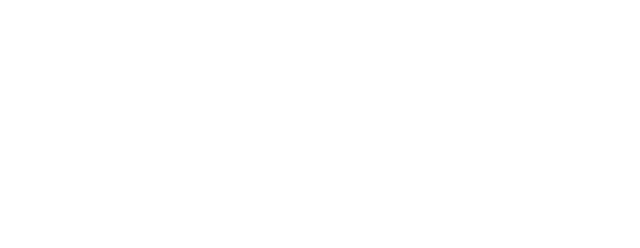
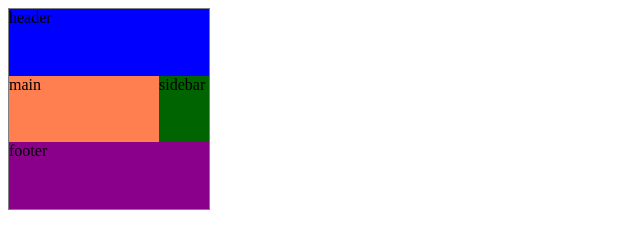
Before and after one commit to glira12/sk-training-winter-2021, a plain HTML site: page index.html in a window 1280 px wide. Shown: the whole page, without its empty margins (0-640 px from the left). Drawn offline with Linux system fonts and the light colour scheme.

Commit message:
training8

```diff
--- a/css/style.css
+++ b/css/style.css
@@ -0,0 +1,100 @@
+.container{
+    height: 200px;
+    width: 200px;
+    display: grid;
+    grid-template-columns: repeat(4, 50px);
+    grid-template-rows: auto;
+    border: 1px solid gray;
+    grid-template-areas:
+    "header header header header"
+    "main main main sidebar"
+    "footer footer footer footer";
+}
+.item-a{
+    background-color: blue;
+    grid-area: header;
+}
+.item-b{
+    background-color: coral;
+    grid-area: main;
+}
+.item-c{
+    background-color: darkgreen;
+    grid-area: sidebar;
+}
+.item-d{
+    background-color: darkmagenta;
+    grid-area: footer;
+}
+
+
+
+
+
+
+
+
+
+
+
+
+
+
+
+
+
+
+
+
+
+
+
+
+
+
+
+
+
+
+
+
+
+
+
+
+
+
+
+/* .container{
+    display: grid;
+    width: 700px;
+    height: 700px;
+    border: 1px solid gray;
+    /* grid-template-columns: repeat(3, 80px); указали что создали 3 колонки по 80 пх */
+    /* grid-template-rows: repeat(3, 80px); указали что создали 3 строки по 80 пх */
+    /* grid-template-columns: [first] 40px [line2] 50px [line3]  auto [col4-start] 50px [five] 40px [end];
+    grid-template-rows: [row1-start] 25% [row1-end] 100px [third-line] auto [last-line];
+    gap: 15px 15px; /*межстрочный и межколоночный интервал*/
+    /* justify-content: center; выравнивание блоков внутри контейнера по горизонтали */
+    /* align-content: center; выравнивание блоков внутри контейнера по вертикали
+} */
+
+ /* .box{
+     /* width: 100px;
+     height: 100px; */
+     /* background-color: aquamarine;
+     border: 1px dotted gray; */ */
+
+ /* }
+ .item-a{
+     grid-column-start: 2 ;
+     grid-column-end: five;
+     grid-row-start: row1-start ;
+     grid-row-end: 3 ;
+     border: 1px solid red;
+ }
+ /* /* .item-c{
+     border: 1px solid yellow;
+     grid-column: 3 / span 2;
+     grid-row: third-line /4;
+ } */
--- a/index.html
+++ b/index.html
@@ -8,6 +8,24 @@
     <link rel="stylesheet" href="css/style.css">
 </head>
 <body>
-
+    <div class="container">
+        <div class="item-a">header</div>
+        <div class="item-b">main</div>
+        <div class="item-c">sidebar</div>
+        <div class="item-d">footer</div>
+    </div>
+    <!-- <div class="container">
+    <div class="box">1</div>
+    <div class="box">2</div>
+    <div class="box">3</div>
+    <div class="box">4</div>
+    <div class="box">5</div>
+    <div class="box">6</div>
+    <div class="box">7</div>
+    <div class="box">8</div>
+    <div class="box">9</div>
+    <div class="item-a"></div>
+    <div class="item-c"></div>
+    </div> -->
 </body>
 </html>
```
